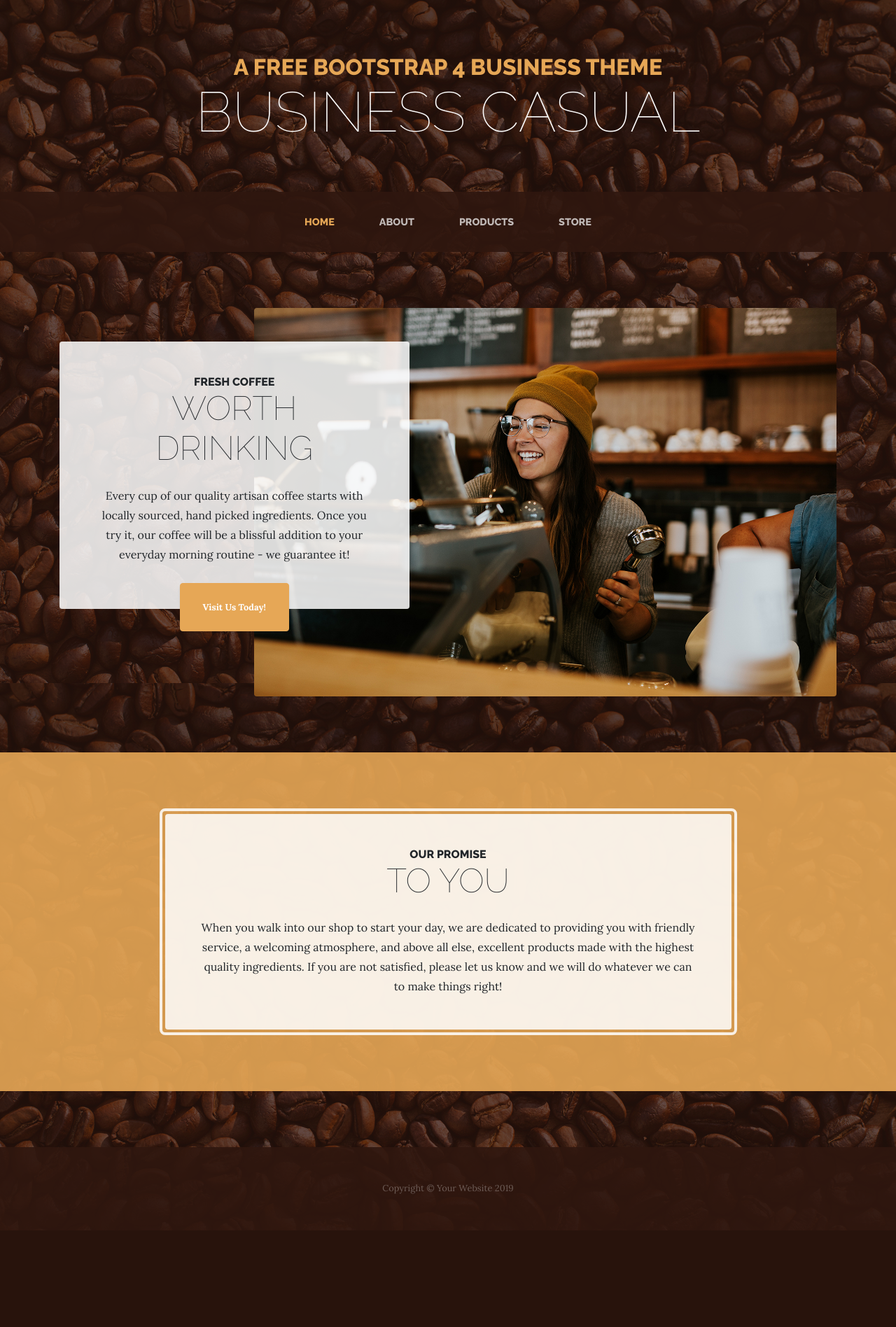
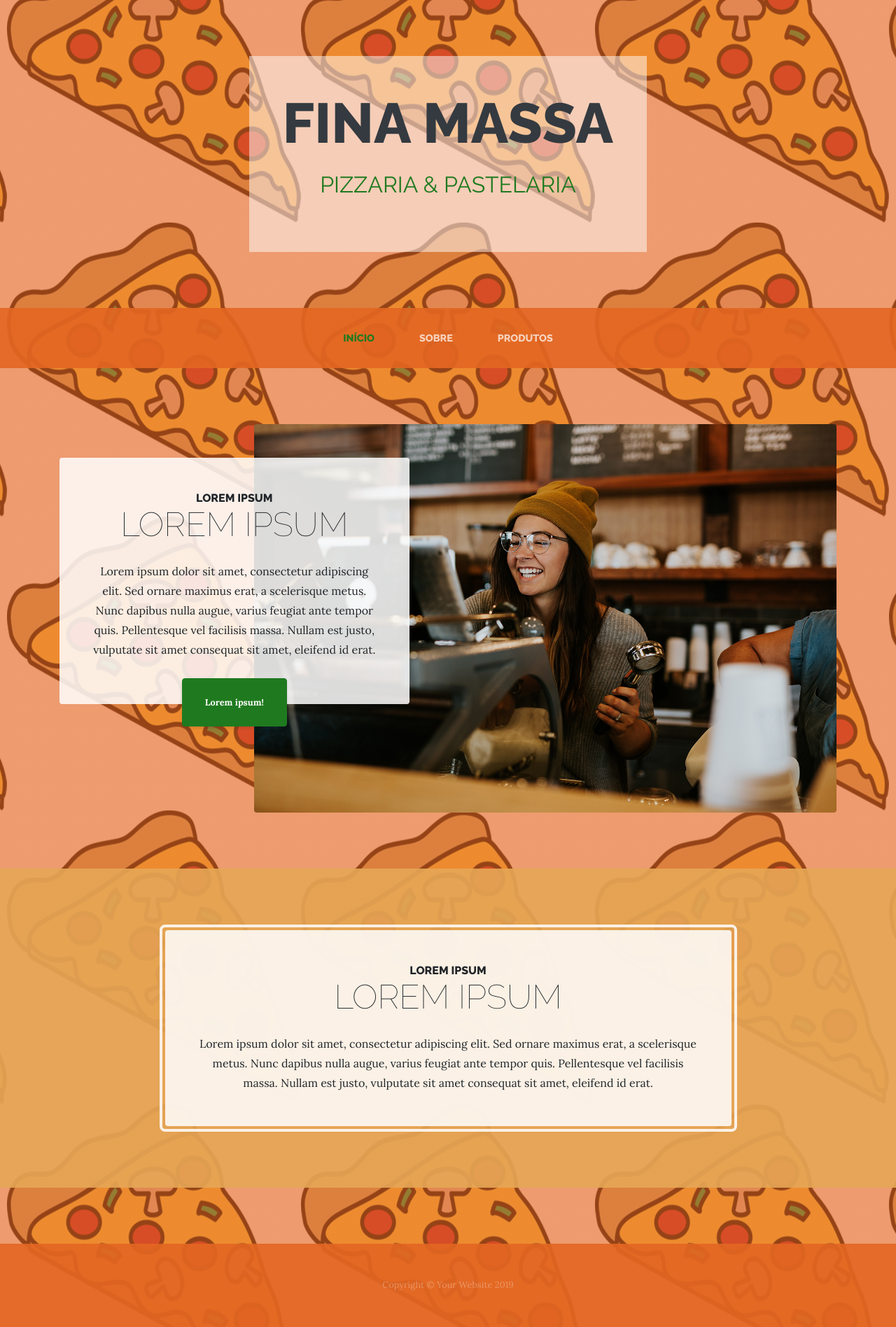
Before and after one commit to davi-i/fina_massa, a Python web app: template template/index.html in a window 1280 px wide. Shown: the whole page at 70% size. Before the commit the page ends 1737 px from the top, so only its background shows below. Run offline with Jinja, Linux system fonts and the light colour scheme; the template is opened without the code that fills it, so the values that code supplies are empty; some libraries are stand-ins or nearby versions.

Commit message:
Comecei o esboço do layout

```diff
--- a/template/css/business-casual.css
+++ b/template/css/business-casual.css
@@ -6,11 +6,12 @@
 
 body {
   font-family: 'Lora';
-  background: -webkit-gradient(linear, left top, left bottom, from(rgba(47, 23, 15, 0.65))), url("../img/bg.jpg");
-  background: linear-gradient(rgba(47, 23, 15, 0.65)), url("../img/bg.jpg");
+  text-align: center;
+  background: -webkit-gradient(linear, left top, left bottom, from(rgba(228, 102, 34, 0.65))), url("../img/pizza.png");
+  background: linear-gradient(rgba(228, 102, 34, 0.65)), url("../img/pizza.png");
   background-attachment: fixed;
   background-position: center;
-  background-size: cover;
+  background-size: repeat;
 }
 
 h1,
@@ -36,17 +37,18 @@ p {
   text-transform: uppercase;
   line-height: 1;
   font-family: 'Raleway';
+  background-color: rgba(255, 255, 255, 0.5);
 }
 
 .site-heading .site-heading-upper {
   display: block;
-  font-size: 2rem;
+  font-size: 5rem;
   font-weight: 800;
 }
 
 .site-heading .site-heading-lower {
-  font-size: 5rem;
-  font-weight: 100;
+  font-weight: 400;
+  font-size: 2rem;
   line-height: 4rem;
 }
 
@@ -76,13 +78,13 @@ p {
 }
 
 #mainNav {
-  background-color: rgba(47, 23, 15, 0.9);
+  background-color: rgba(228, 102, 34, 0.9);
   font-family: 'Raleway';
 }
 
-#mainNav .navbar-brand {
-  color: #e6a756;
-}
+/*#mainNav .navbar-brand {
+  color: #1f7a1f;
+}*/
 
 #mainNav .navbar-nav .nav-item .nav-link {
   color: rgba(255, 255, 255, 0.7);
@@ -90,7 +92,7 @@ p {
 }
 
 #mainNav .navbar-nav .nav-item.active .nav-link {
-  color: #e6a756;
+  color: #1f7a1f;
 }
 
 @media (min-width: 992px) {
@@ -101,7 +103,7 @@ p {
     color: rgba(255, 255, 255, 0.4);
   }
   #mainNav .navbar-nav .nav-item.active .nav-link:hover {
-    color: #e6a756;
+    color: #1f7a1f;
   }
 }
 
@@ -211,7 +213,7 @@ p {
 
 .list-hours .list-hours-item.today {
   font-weight: bold;
-  color: #e6a756;
+  color: #1f7a1f;
 }
 
 @media (min-width: 992px) {
@@ -226,15 +228,15 @@ p {
 }
 
 .footer {
-  background-color: rgba(47, 23, 15, 0.9);
+  background-color: rgba(228, 102, 34, 0.9);
 }
 
 .text-primary {
-  color: #e6a756 !important;
+  color: #1f7a1f !important;
 }
 
 .bg-primary {
-  background-color: #e6a756 !important;
+  background-color: #1f7a1f !important;
 }
 
 .btn {
@@ -243,8 +245,8 @@ p {
 }
 
 .btn-primary {
-  background-color: #e6a756;
-  border-color: #e6a756;
+  background-color: #1f7a1f;
+  border-color: #1f7a1f;
 }
 
 .btn-primary:hover, .btn-primary:focus, .btn-primary:active {
--- a/template/index.html
+++ b/template/index.html
@@ -8,7 +8,7 @@
   <meta name="description" content="">
   <meta name="author" content="">
 
-  <title>Business Casual - Start Bootstrap Theme</title>
+  <title>Fina Massa</title>
 
   <!-- Bootstrap core CSS -->
   <link href="vendor/bootstrap/css/bootstrap.min.css" rel="stylesheet">
@@ -18,40 +18,41 @@
   <link href="https://fonts.googleapis.com/css?family=Lora:400,400i,700,700i" rel="stylesheet">
 
   <!-- Custom styles for this template -->
-  <link href="css/business-casual.min.css" rel="stylesheet">
+  <link href="css/business-casual.css" rel="stylesheet">
 
 </head>
 
 <body>
 
-  <h1 class="site-heading text-center text-white d-none d-lg-block">
-    <span class="site-heading-upper text-primary mb-3">A Free Bootstrap 4 Business Theme</span>
-    <span class="site-heading-lower">Business Casual</span>
-  </h1>
+  <div class="site-heading text-center text-white d-none d-lg-inline-block p-5">
+    <!--img src="img/logo.jpg" width="200px" height="200px" /-->
+    <h1 class="site-heading-upper text-dark">Fina Massa</h1>
+    <h1 class="site-heading-lower text-primary mb-3">Pizzaria & Pastelaria</h1>
+  </div>
 
   <!-- Navigation -->
   <nav class="navbar navbar-expand-lg navbar-dark py-lg-4" id="mainNav">
     <div class="container">
-      <a class="navbar-brand text-uppercase text-expanded font-weight-bold d-lg-none" href="#">Start Bootstrap</a>
+      <a class="navbar-brand text-uppercase text-expanded font-weight-bold d-lg-none" href="#">Fina Massa</a>
       <button class="navbar-toggler" type="button" data-toggle="collapse" data-target="#navbarResponsive" aria-controls="navbarResponsive" aria-expanded="false" aria-label="Toggle navigation">
         <span class="navbar-toggler-icon"></span>
       </button>
       <div class="collapse navbar-collapse" id="navbarResponsive">
         <ul class="navbar-nav mx-auto">
           <li class="nav-item active px-lg-4">
-            <a class="nav-link text-uppercase text-expanded" href="index.html">Home
+            <a class="nav-link text-uppercase text-expanded" href="index.html">Início
               <span class="sr-only">(current)</span>
             </a>
           </li>
           <li class="nav-item px-lg-4">
-            <a class="nav-link text-uppercase text-expanded" href="about.html">About</a>
+            <a class="nav-link text-uppercase text-expanded" href="about.html">Sobre</a>
           </li>
           <li class="nav-item px-lg-4">
-            <a class="nav-link text-uppercase text-expanded" href="products.html">Products</a>
+            <a class="nav-link text-uppercase text-expanded" href="products.html">Produtos</a>
           </li>
-          <li class="nav-item px-lg-4">
+          <!--li class="nav-item px-lg-4">
             <a class="nav-link text-uppercase text-expanded" href="store.html">Store</a>
-          </li>
+          </li-->
         </ul>
       </div>
     </div>
@@ -63,13 +64,12 @@
         <img class="intro-img img-fluid mb-3 mb-lg-0 rounded" src="img/intro.jpg" alt="">
         <div class="intro-text left-0 text-center bg-faded p-5 rounded">
           <h2 class="section-heading mb-4">
-            <span class="section-heading-upper">Fresh Coffee</span>
-            <span class="section-heading-lower">Worth Drinking</span>
+            <span class="section-heading-upper">Lorem ipsum</span>
+            <span class="section-heading-lower">Lorem ipsum</span>
           </h2>
-          <p class="mb-3">Every cup of our quality artisan coffee starts with locally sourced, hand picked ingredients. Once you try it, our coffee will be a blissful addition to your everyday morning routine - we guarantee it!
-          </p>
+          <p class="mb-3">Lorem ipsum dolor sit amet, consectetur adipiscing elit. Sed ornare maximus erat, a scelerisque metus. Nunc dapibus nulla augue, varius feugiat ante tempor quis. Pellentesque vel facilisis massa. Nullam est justo, vulputate sit amet consequat sit amet, eleifend id erat.</p>
           <div class="intro-button mx-auto">
-            <a class="btn btn-primary btn-xl" href="#">Visit Us Today!</a>
+            <a class="btn btn-primary btn-xl" href="#">Lorem ipsum!</a>
           </div>
         </div>
       </div>
@@ -82,10 +82,10 @@
         <div class="col-xl-9 mx-auto">
           <div class="cta-inner text-center rounded">
             <h2 class="section-heading mb-4">
-              <span class="section-heading-upper">Our Promise</span>
-              <span class="section-heading-lower">To You</span>
+              <span class="section-heading-upper">Lorem ipsum</span>
+              <span class="section-heading-lower">Lorem ipsum</span>
             </h2>
-            <p class="mb-0">When you walk into our shop to start your day, we are dedicated to providing you with friendly service, a welcoming atmosphere, and above all else, excellent products made with the highest quality ingredients. If you are not satisfied, please let us know and we will do whatever we can to make things right!</p>
+            <p class="mb-0">Lorem ipsum dolor sit amet, consectetur adipiscing elit. Sed ornare maximus erat, a scelerisque metus. Nunc dapibus nulla augue, varius feugiat ante tempor quis. Pellentesque vel facilisis massa. Nullam est justo, vulputate sit amet consequat sit amet, eleifend id erat.</p>
           </div>
         </div>
       </div>
```
Also changed, not shown: template/img/logo.jpg (added), template/img/pizza.png (added).
